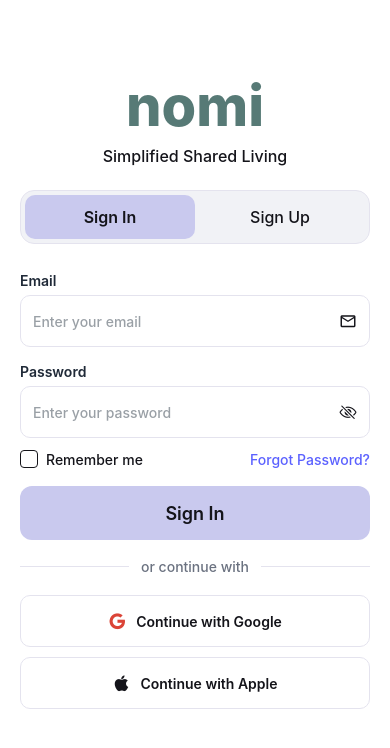
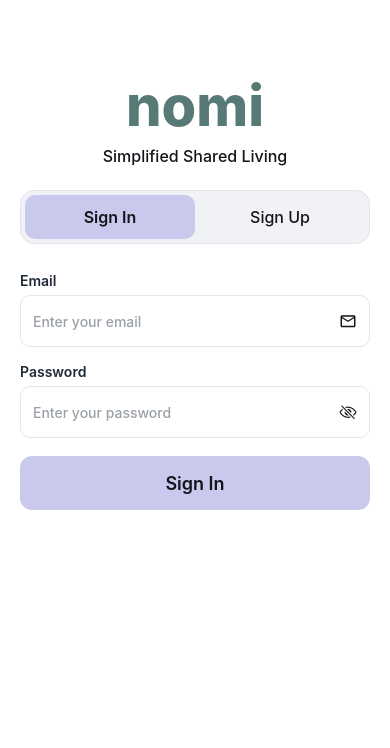
Before and after one commit to uhhditi/nomi, a React Native app in the folder client/: screen /NomiStart in a window 390 px wide. Shown: the top 748 px of the page. Built offline with nearby package versions, Linux system fonts and the light colour scheme.

Commit message:
temp removing non implemented features

```diff
--- a/client/screens/NomiStartScreen.tsx
+++ b/client/screens/NomiStartScreen.tsx
@@ -141,35 +141,9 @@ export default function NomiStartScreen() {
               <Ionicons name="eye-off-outline" size={18} color="#14141A" />
             </View>
 
-            {/* Row: remember + forgot */}
-            <View style={styles.inlineRow}>
-              <View style={{ flexDirection: 'row', alignItems: 'center' }}>
-                <View style={styles.checkbox} />
-                <Text style={styles.inlineText}>Remember me</Text>
-              </View>
-              <TouchableOpacity>
-                <Text style={styles.link}>Forgot Password?</Text>
-              </TouchableOpacity>
-            </View>
-
             <TouchableOpacity style={styles.primaryBtn} onPress={handleSignIn}>
               <Text style={styles.primaryBtnText}>Sign In</Text>
             </TouchableOpacity>
-
-            <View style={styles.orRow}>
-              <View style={styles.hr} />
-              <Text style={styles.orText}>or continue with</Text>
-              <View style={styles.hr} />
-            </View>
-
-            <View style={styles.oauthBtn}>
-              <Ionicons name="logo-google" size={18} color="#DB4437" />
-              <Text style={styles.oauthText}>Continue with Google</Text>
-            </View>
-            <View style={styles.oauthBtn}>
-              <Ionicons name="logo-apple" size={18} color="#14141A" />
-              <Text style={styles.oauthText}>Continue with Apple</Text>
-            </View>
           </>
         ) : (
           <>
@@ -260,21 +234,6 @@ export default function NomiStartScreen() {
             <TouchableOpacity style={styles.primaryBtn} onPress={handleSignUp}>
               <Text style={styles.primaryBtnText}>Sign Up</Text>
             </TouchableOpacity>
-
-            <View style={styles.orRow}>
-              <View style={styles.hr} />
-              <Text style={styles.orText}>or continue with</Text>
-              <View style={styles.hr} />
-            </View>
-
-            <View style={styles.oauthBtn}>
-              <Ionicons name="logo-google" size={18} color="#DB4437" />
-              <Text style={styles.oauthText}>Continue with Google</Text>
-            </View>
-            <View style={styles.oauthBtn}>
-              <Ionicons name="logo-apple" size={18} color="#14141A" />
-              <Text style={styles.oauthText}>Continue with Apple</Text>
-            </View>
           </>
         )}
       </ScrollView>
--- a/client/screens/RoommateDashboardScreen.tsx
+++ b/client/screens/RoommateDashboardScreen.tsx
@@ -186,7 +186,7 @@ export default function RoommateDashboardScreen() {
           </View>
           <Text style={styles.quickLabel} numberOfLines={1}>Add Expense</Text>
         </TouchableOpacity>
-        <TouchableOpacity style={styles.quickCard} onPress={() => navigation.navigate('Fridge' as never)}>
+        <TouchableOpacity style={styles.quickCard} onPress={() => Alert.alert('Feature Coming Soon', 'This feature is coming soon!')}>
           <View style={styles.quickIcon}>
             <MaterialCommunityIcons name="fridge" size={20} color="#14141A" />
           </View>
@@ -198,7 +198,7 @@ export default function RoommateDashboardScreen() {
           </View>
           <Text style={styles.quickLabel} numberOfLines={1}>Chores</Text>
         </TouchableOpacity>
-        <TouchableOpacity style={styles.quickCard} onPress={() => navigation.navigate('Rules' as never)}>
+        <TouchableOpacity style={styles.quickCard} onPress={() => Alert.alert('Feature Coming Soon', 'This feature is coming soon!')}>
           <View style={styles.quickIcon}>
             <Feather name="list" size={20} color="#14141A" />
           </View>
@@ -287,25 +287,6 @@ export default function RoommateDashboardScreen() {
       })()}
 
       </ScrollView>
-
-      {/* Bottom nav */}
-      <View style={styles.bottomBar}>
-        <TouchableOpacity onPress={() => notImplemented('Menu')}>
-          <Feather name="menu" size={20} color="#14141A" />
-        </TouchableOpacity>
-        <TouchableOpacity onPress={() => notImplemented('Grid')}>
-          <Feather name="grid" size={20} color="#14141A" />
-        </TouchableOpacity>
-        <TouchableOpacity style={styles.navHome} onPress={() => navigation.navigate('Start' as never)}>
-          <Ionicons name="home" size={18} color="#FFFFFF" />
-        </TouchableOpacity>
-        <TouchableOpacity onPress={() => notImplemented('Profile')}>
-          <Ionicons name="person-circle-outline" size={22} color="#14141A" />
-        </TouchableOpacity>
-        <TouchableOpacity onPress={() => notImplemented('People')}>
-          <Ionicons name="people-outline" size={22} color="#14141A" />
-        </TouchableOpacity>
-      </View>
     </View>
   );
 }
@@ -326,7 +307,7 @@ const styles = StyleSheet.create({
     paddingHorizontal: 16,
   },
   scrollContent: {
-    paddingBottom: 88,
+    paddingBottom: 20,
   },
   headerRow: {
     flexDirection: 'row',
@@ -536,36 +517,6 @@ const styles = StyleSheet.create({
     fontWeight: '500',
     color: '#4A4A55',
   },
-  bottomBar: {
-    position: 'absolute',
-    bottom: 8,
-    left: 0,
-    right: 0,
-    height: 64,
-    backgroundColor: '#FFFFFF',
-    borderTopWidth: 1,
-    borderTopColor: BORDER,
-    paddingHorizontal: 24,
-    flexDirection: 'row',
-    alignItems: 'center',
-    justifyContent: 'space-between',
-  },
-  navIcon: {
-    fontSize: 20,
-  },
-  navHome: {
-    width: 40,
-    height: 40,
-    borderRadius: 8,
-    backgroundColor: '#14141A',
-    alignItems: 'center',
-    justifyContent: 'center',
-  },
-  navHomeText: {
-    color: '#FFFFFF',
-    fontSize: 16,
-    fontWeight: '700',
-  },
   groupSection: {
     flexDirection: 'row',
     alignItems: 'center',
```
